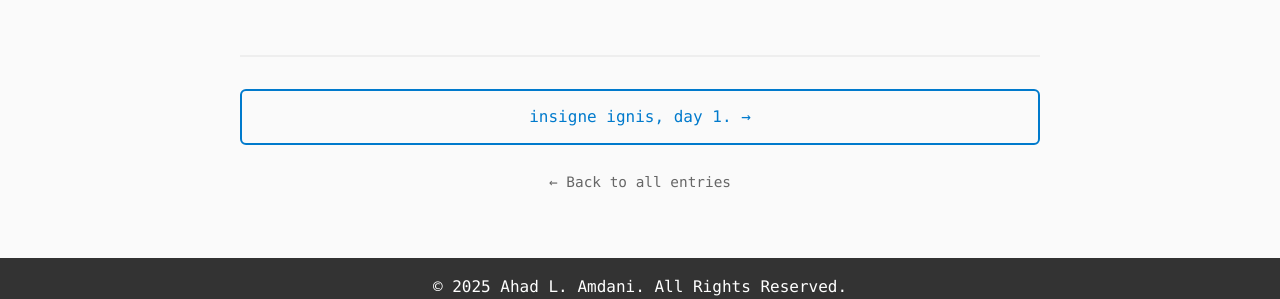
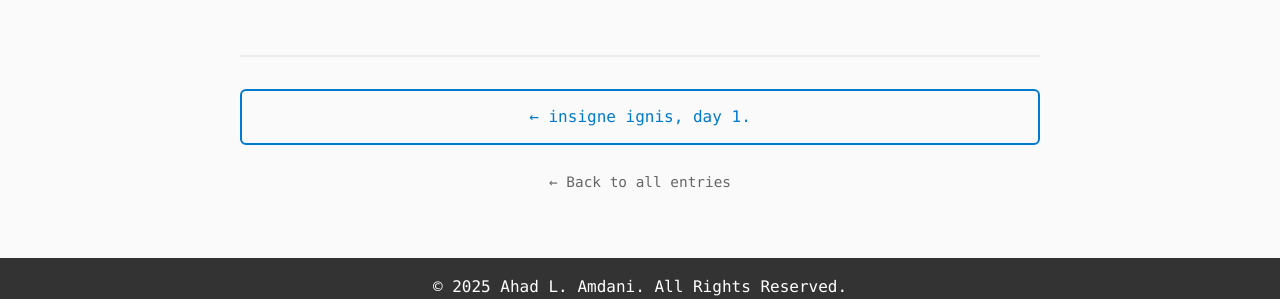
Before and after one commit to aamdani/blog, a Jekyll site: the page built from _entries/g8n-ai-day1.markdown, in a window 1280 px wide and 900 px high, scrolled down 3955 px. Shown: the part 584-883 px from the top of the window. Built offline with Jekyll 4.4.1, drawn with Linux system fonts in a browser that asks for light colours.

Commit message:
Improved entry navigation

```diff
--- a/_layouts/entry.html
+++ b/_layouts/entry.html
@@ -31,19 +31,25 @@ layout: default
         <nav class="entry-nav">
             {% if page.collection %}
             {% assign collection = site[page.collection] | sort: 'date' %}
-                {% assign current_index = collection | map: 'url' | indexOf: page.url %}
+            {% assign current_index = -1 %}
+            {% for entry in collection %}
+            {% if entry.url == page.url %}
+            {% assign current_index = forloop.index0 %}
+            {% break %}
+            {% endif %}
+            {% endfor %}
 
             {% if current_index > 0 %}
-                    {% assign prev_entry = collection[current_index | minus: 1] %}
+            {% assign prev_index = current_index | minus: 1 %}
+            {% assign prev_entry = collection[prev_index] %}
             <a href="{{ prev_entry.url | relative_url }}" class="nav-prev">
                 ← {{ prev_entry.title }}
             </a>
             {% endif %}
 
             {% assign next_index = current_index | plus: 1 %}
-                {% if next_index < collection.size %}
-                    {% assign next_entry = collection[next_index] %}
-                    <a href="{{ next_entry.url | relative_url }}" class="nav-next">
+            {% if next_index < collection.size %} {% assign next_entry=collection[next_index] %} <a
+                href="{{ next_entry.url | relative_url }}" class="nav-next">
                 {{ next_entry.title }} →
                 </a>
                 {% endif %}
--- a/_layouts/paginated_entries.html
+++ b/_layouts/paginated_entries.html
@@ -59,7 +59,7 @@ layout: page
 
       <!-- Ellipsis before last page if needed -->
       {% assign page_to = page_num | plus: 2 %}
-      {% if page_to < total_pages | minus: 1 %} <span class="pagination-ellipsis">...</span>
+      {% if page_to < (total_pages | minus: 1) %} <span class="pagination-ellipsis">...</span>
         {% endif %}
 
         <!-- Last page link -->
```
Lines whose indentation alone changed are shown as unchanged.
